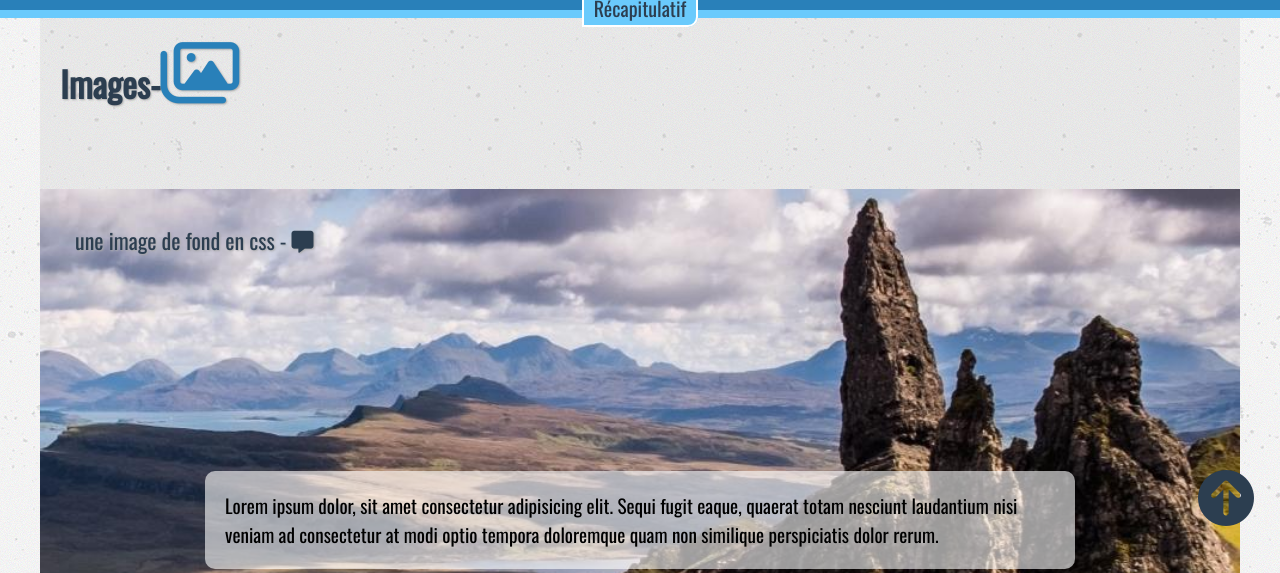
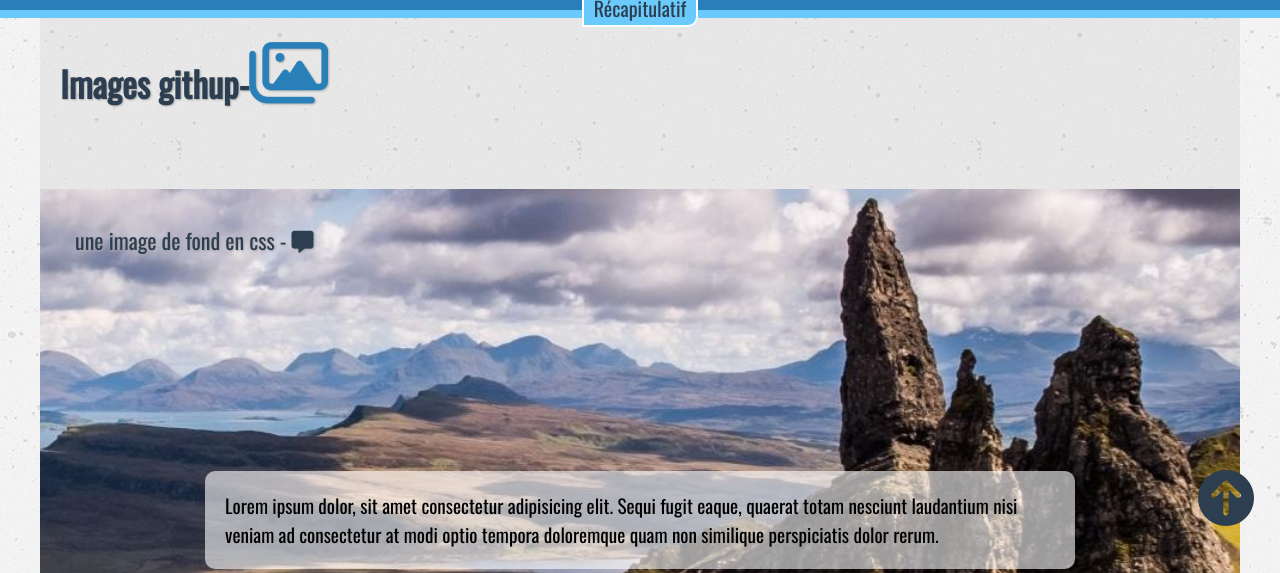
Before and after one commit to Christ-elle/premierSITE, a plain HTML site: page image.html in a window 1280 px wide. Shown: the part 227-800 px from the top of the page. Drawn offline with nearby package versions, Linux system fonts and the light colour scheme.

Commit message:
modif mineures

```diff
--- a/image.html
+++ b/image.html
@@ -57,7 +57,7 @@
 
      <main>
          <!-- contenu principal   -->
-          <h2>Images-<i class="far fa-images"></i></h2>
+          <h2>Images githup-<i class="far fa-images"></i></h2>
          <section>
              <!-- zone de contenu regroupement thématique, texte, titres, ect  -->
         </section>
```
Also changed, not shown: index.html (+1 -0 lines).
